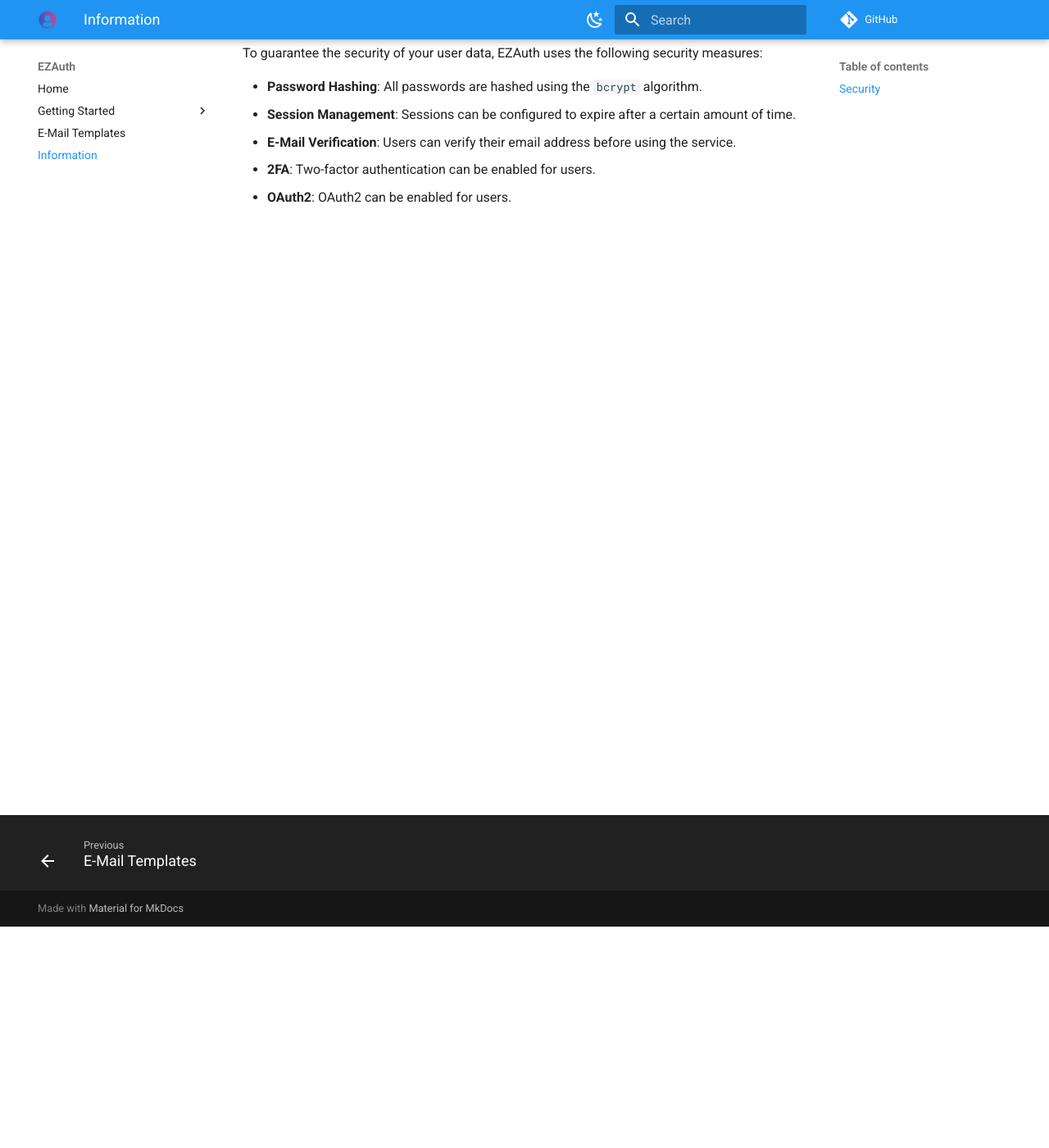
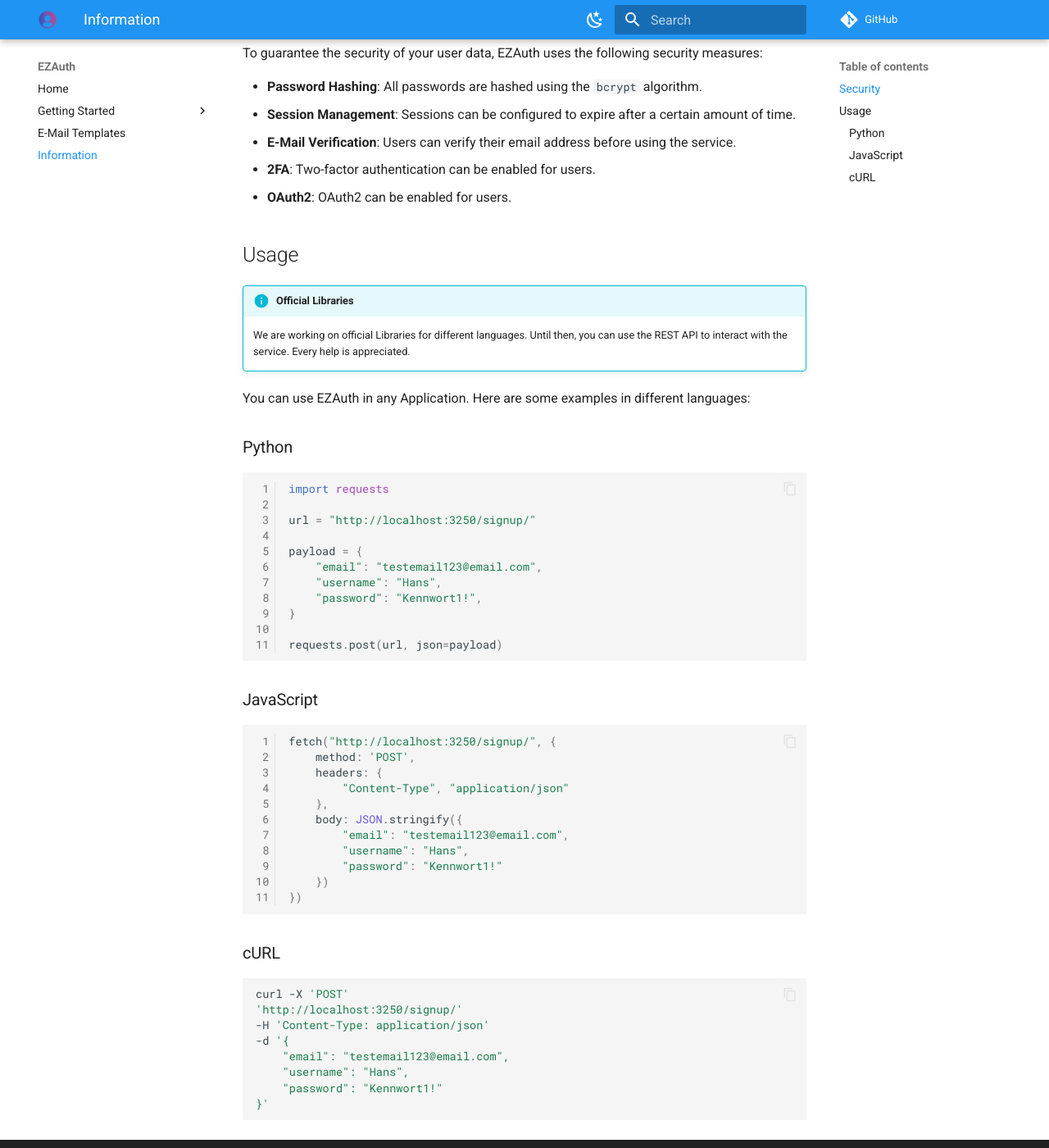
Before and after one commit to JohnGrubba/ezauth, an MkDocs documentation site: the page built from docs/information.md, in a window 1280 px wide and 1400 px high, scrolled down 270 px. Shown: the whole window at 82% size. Built offline with MkDocs 1.6.1 and Material for MkDocs 9.7.7, drawn with Linux system fonts in a browser that asks for light colours; comment, search, counter and statistics services are not loaded.

````diff
--- a/docs/information.md
+++ b/docs/information.md
@@ -11,3 +11,55 @@
 - **E-Mail Verification**: Users can verify their email address before using the service.
 - **2FA**: Two-factor authentication can be enabled for users.
 - **OAuth2**: OAuth2 can be enabled for users.
+
+## Usage
+
+!!! Info "Official Libraries"
+    We are working on official Libraries for different languages. Until then, you can use the REST API to interact with the service.
+    Every help is appreciated.
+
+
+You can use EZAuth in any Application.
+Here are some examples in different languages:
+
+### Python
+```py linenums="1"
+import requests
+
+url = "http://localhost:3250/signup/"
+
+payload = {
+    "email": "testemail123@email.com",
+    "username": "Hans",
+    "password": "Kennwort1!",
+}
+
+requests.post(url, json=payload)
+```
+
+### JavaScript
+```js linenums="1"
+fetch("http://localhost:3250/signup/", {
+    method: 'POST',
+    headers: {
+        "Content-Type", "application/json"
+    },
+    body: JSON.stringify({
+        "email": "testemail123@email.com",
+        "username": "Hans",
+        "password": "Kennwort1!"
+    })
+})
+```
+
+### cURL
+```bash
+curl -X 'POST'
+'http://localhost:3250/signup/'
+-H 'Content-Type: application/json'
+-d '{
+    "email": "testemail123@email.com",
+    "username": "Hans",
+    "password": "Kennwort1!"
+}'
+```
--- a/mkdocs.yml
+++ b/mkdocs.yml
@@ -41,19 +41,10 @@
       guess_lang: false
   - toc:
       permalink: true
-  - pymdownx.arithmatex:
-      generic: true
-  - pymdownx.details
+  - pymdownx.highlight:
+      anchor_linenums: true
+      line_spans: __span
+      pygments_lang_class: true
   - pymdownx.inlinehilite
-  - pymdownx.magiclink
-  - pymdownx.pathconverter
-  - pymdownx.smartsymbols
-  - pymdownx.snippets:
-      base_path: docs
-      check_paths: true
+  - pymdownx.snippets
   - pymdownx.superfences
-  - pymdownx.tabbed:
-      alternate_style: true
-  - pymdownx.tasklist:
-      custom_checkbox: true
-  - pymdownx.tilde
````
Also changed, not shown: 2 other files.
